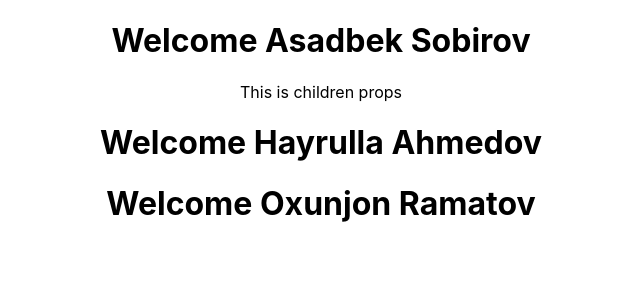
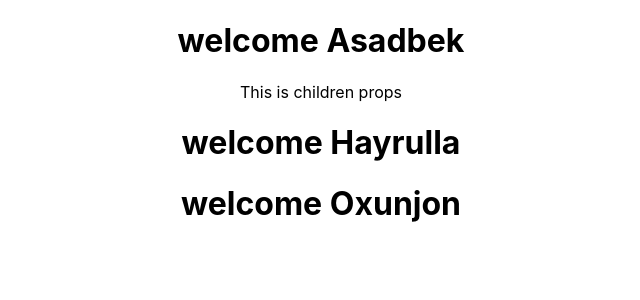
Before and after one commit to Asadbek-Dev/React_Sources, a React (Create React App) app: page / in a window 1280 px wide. Shown: the top 300 px of the page, without its empty margins (319-959 px from the left). Built offline with nearby package versions, Linux system fonts and the light colour scheme.

Commit message:
destructure in classComp

```diff
--- a/src/props/Greet.js
+++ b/src/props/Greet.js
@@ -1,27 +1,28 @@
-import React from 'react'
+// import React from 'react'
 
-const Greet = ({name,lastName,children}) => {
-    console.log(name,lastName);
-  return (
-      <div>
-        <h1>Welcome {name} {lastName}  </h1>
-        {children}
-      </div>
-  )
+// const Greet = props => {
+//    const {name,lastName,children}=props;
+//   return (
+//       <div>
+//         <h1>Welcome {name} {lastName}  </h1>
+//         {children}
+//       </div>
+//   )
+// }
+
+// export default Greet
+import React, { Component } from 'react';
+
+class Greet extends Component {
+    render(props) {
+        const {name,children}=this.props;
+        return (
+            <div>
+                <h1>welcome {name}</h1>
+                {children}
+            </div>
+        );
+    }
 }
 
-export default Greet
-// import React, { Component } from 'react';
-
-// class Greet extends Component {
-//     render(props) {
-//         return (
-//             <div>
-//                 <h1>welcome {this.props.name}</h1>
-//                 {this.props.children}
-//             </div>
-//         );
-//     }
-// }
-
-// export default Greet;
+export default Greet;
```
